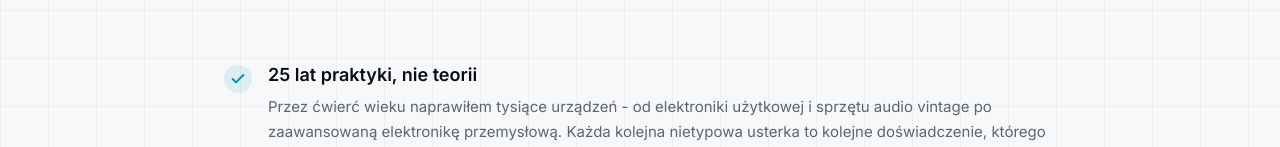
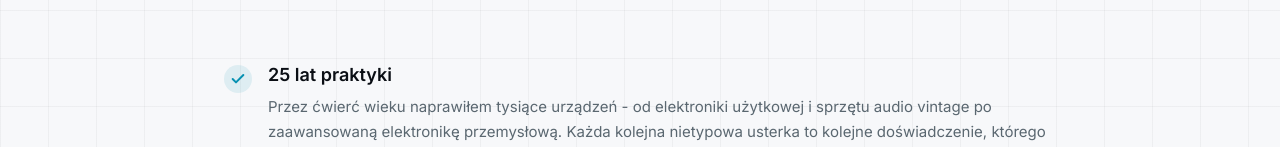
Before and after one commit to jacobprzyciasa/rn-serwis, a Next.js app: page /o-mnie in a window 1280 px wide. Shown: the part 614-761 px from the top of the page. Built offline with nearby package versions, Linux system fonts and the light colour scheme; no server answers.

Commit message:
fix: about

```diff
--- a/src/app/o-mnie/page.tsx
+++ b/src/app/o-mnie/page.tsx
@@ -23,7 +23,7 @@ export const metadata: Metadata = {
 
 const REASONS = [
   {
-    title: "25 lat praktyki, nie teorii",
+    title: "25 lat praktyki",
     desc: "Przez ćwierć wieku naprawiłem tysiące urządzeń - od elektroniki użytkowej i sprzętu audio vintage po zaawansowaną elektronikę przemysłową. Każda kolejna nietypowa usterka to kolejne doświadczenie, którego nie da się wyczytać z instrukcji serwisowej.",
   },
   {
```
